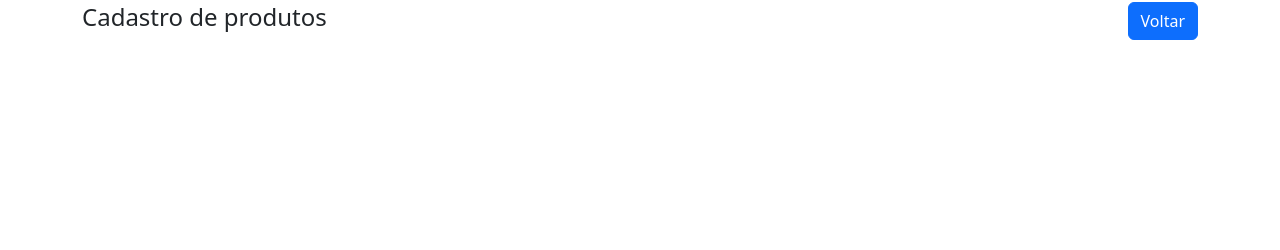
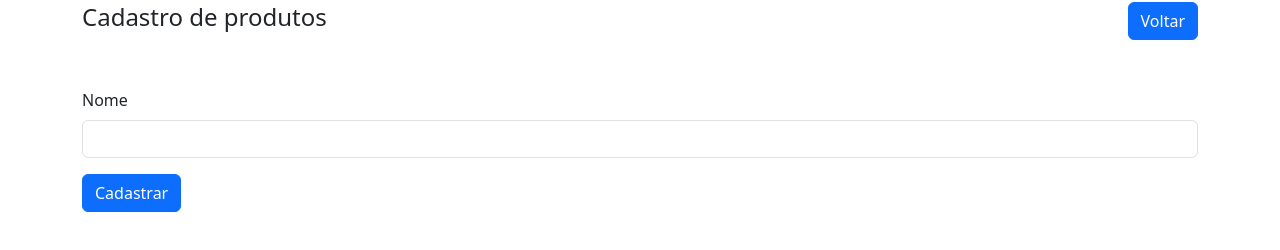
Before and after one commit to MelissaFil/clientProducVue, a Vue app in the folder cliente-product/: page /produtos/cadastro in a window 1280 px wide. Shown: the part 372-622 px from the top of the page. Built offline with nearby package versions, Linux system fonts and the light colour scheme; the HTML template or start-up script is replaced by a standard one.

Commit message:
criando cadastro de produtos

```diff
--- a/cliente-product/db/db.json
+++ b/cliente-product/db/db.json
@@ -1,5 +1,5 @@
 {
-    "clientes":[
+  "clientes": [
     {
       "id": "d56f",
       "nome": "Melissa Filgueira de Souza",
@@ -21,11 +21,16 @@
       "ativo": true
     }
   ],
-    "produtos":[
+  "produtos": [
     {
       "nome": "Smartphone",
       "ativo": true,
       "id": "7b8a"
+    },
+    {
+      "id": "4d42",
+      "nome": "Computador",
+      "ativo": true
     }
   ]
 }
--- a/cliente-product/src/views/ProdutosCadastro.vue
+++ b/cliente-product/src/views/ProdutosCadastro.vue
@@ -1,27 +1,41 @@
-<template>
+<<template>
     <div class="container">
         <Cabecalho :tipo="'cadastro'" :nome-pagina="pagina"/>
+        <Form :campos="campos" @cadastrar="createProduto" />
     </div>
+</template>
 
-</template>
 <script>
 import Cabecalho from "../components/Cabecalho.vue";
-    export default{
+import Form from "../components/Form.vue";
+
+export default {
     name:'ProdutosCadastro',
     data(){
         return{
             pagina: 'Cadastro de produtos',
-                campo: ['Nome'],
+            campos: ['Nome'],
         }
     },
     components:{
         Cabecalho,
-
+        Form
     },
     methods:{
-        },
-        mounted(){
+        async createProduto(dados){
+            const data = {
+                nome: dados.Nome,
+                ativo: true
+            };
 
+            const dataJson = JSON.stringify(data);
+
+            await fetch("http://localhost:3000/produtos", {
+                method: "POST",
+                headers: { "Content-Type" : "application/json" },
+                body: dataJson
+            });
         }
     }
+};
 </script>
```
Lines whose indentation alone changed are shown as unchanged.
